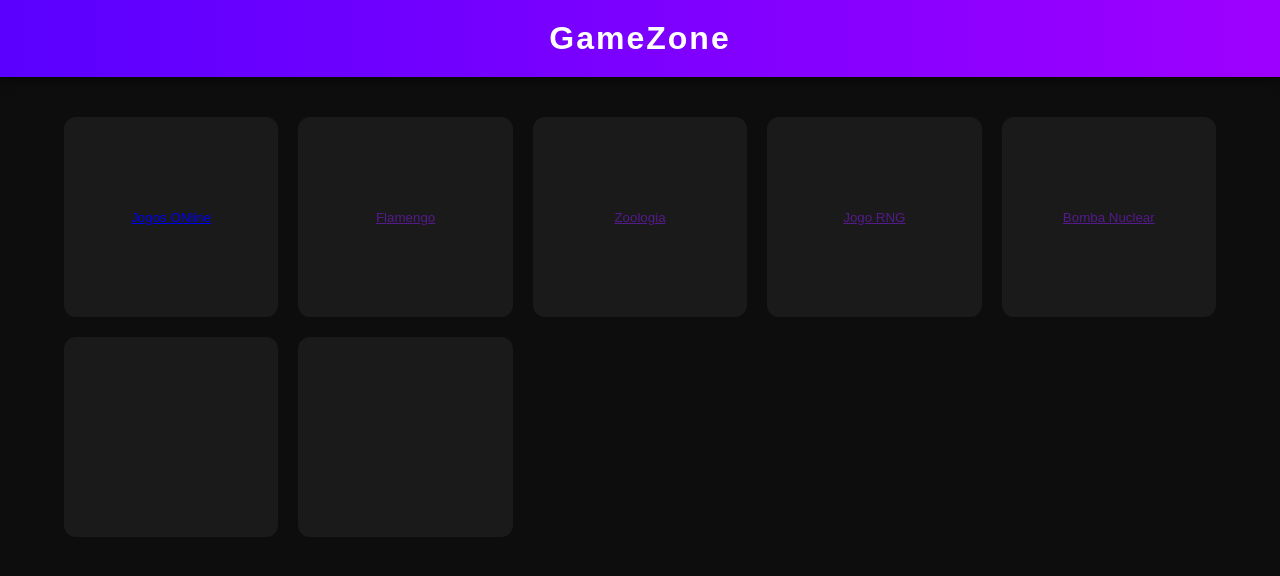
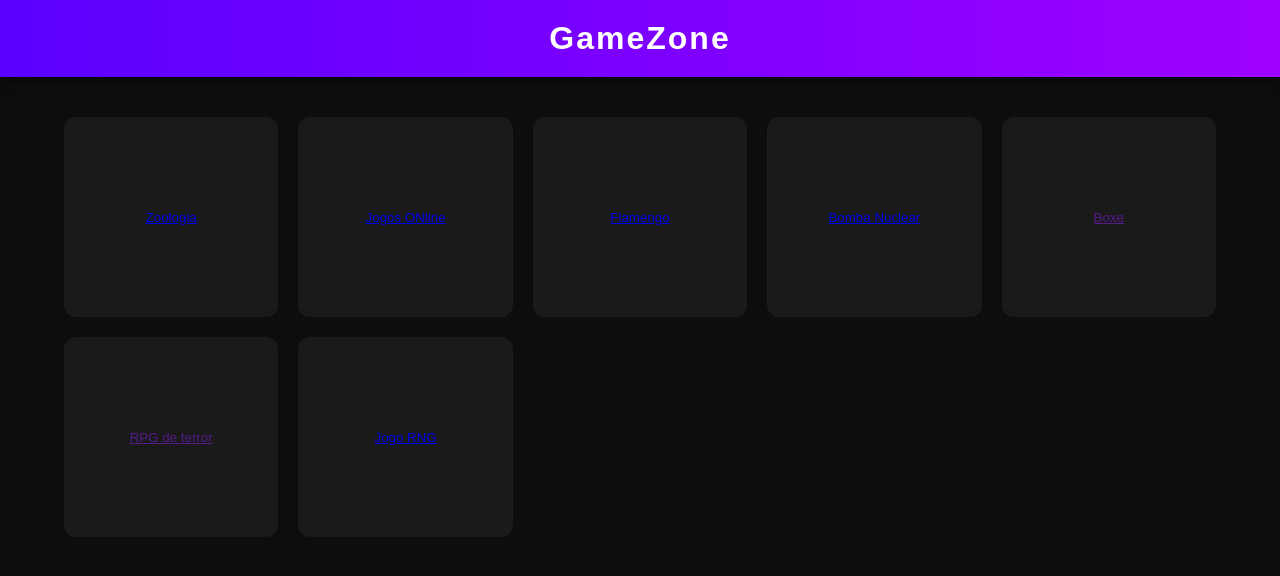
Before and after one commit to PHzin25/GameZone, a plain HTML site: page index.html in a window 1280 px wide. Drawn offline with Linux system fonts and the light colour scheme.

Commit message:
ci: deploy

```diff
--- a/index.html
+++ b/index.html
@@ -12,13 +12,13 @@
     </header>
 
 <div class="container">
+<button><a href="https://lhenriquee0.github.io/fabricas-sites/" target="_blank" rel="">Zoologia</a></button>
 <button><a href= "https://phzin25.github.io/Fabrica-de-sites/" target="_blank" rel="">Jogos ONline</a></button>
-<button><a href="">Flamengo</a></button>
-<button><a href="">Zoologia</a></button>
-<button><a href="" target="_blank" rel="">Jogo RNG</a></button>
-<button><a href="">Bomba Nuclear</a></button>
-<button><a href=""></a></button>
-<button><a href=""></a></button>
+<button><a href="https://pietro-22z.github.io/fabrica-site/" target="_blank" rel="">Flamengo</a></button>
+<button><a href="https://pedro-nuniz.github.io/Fabrica-de-sites/" target="_blank" rel="">Bomba Nuclear</a></button>
+<button><a href="" target="_blank" rel="">Boxe</a></button>
+<button><a href="" target="_blank" rel="">RPG de terror</a></button>
+<button><a href="https://jarpp0.github.io/Escola/" target="_blank" rel="">Jogo RNG</a></button>
 </div>
 </body>
 </html>
--- a/style.css
+++ b/style.css
@@ -24,6 +24,7 @@ header {
     display: grid;
     grid-template-columns: repeat(auto-fit, minmax(180px, 1fr));
     gap: 20px;
+    text-decoration: none;
 }
 
 .container button {
@@ -38,11 +39,13 @@ header {
     display: flex;
     align-items: center;
     justify-content: center;
+    text-decoration: none;
 }
 
 .container button:hover {
     transform: translateY(-6px);
     box-shadow: 0 8px 18px rgba(0,0,0,0.6);
+    text-decoration: none;
 }
 
 .container button img {
```
